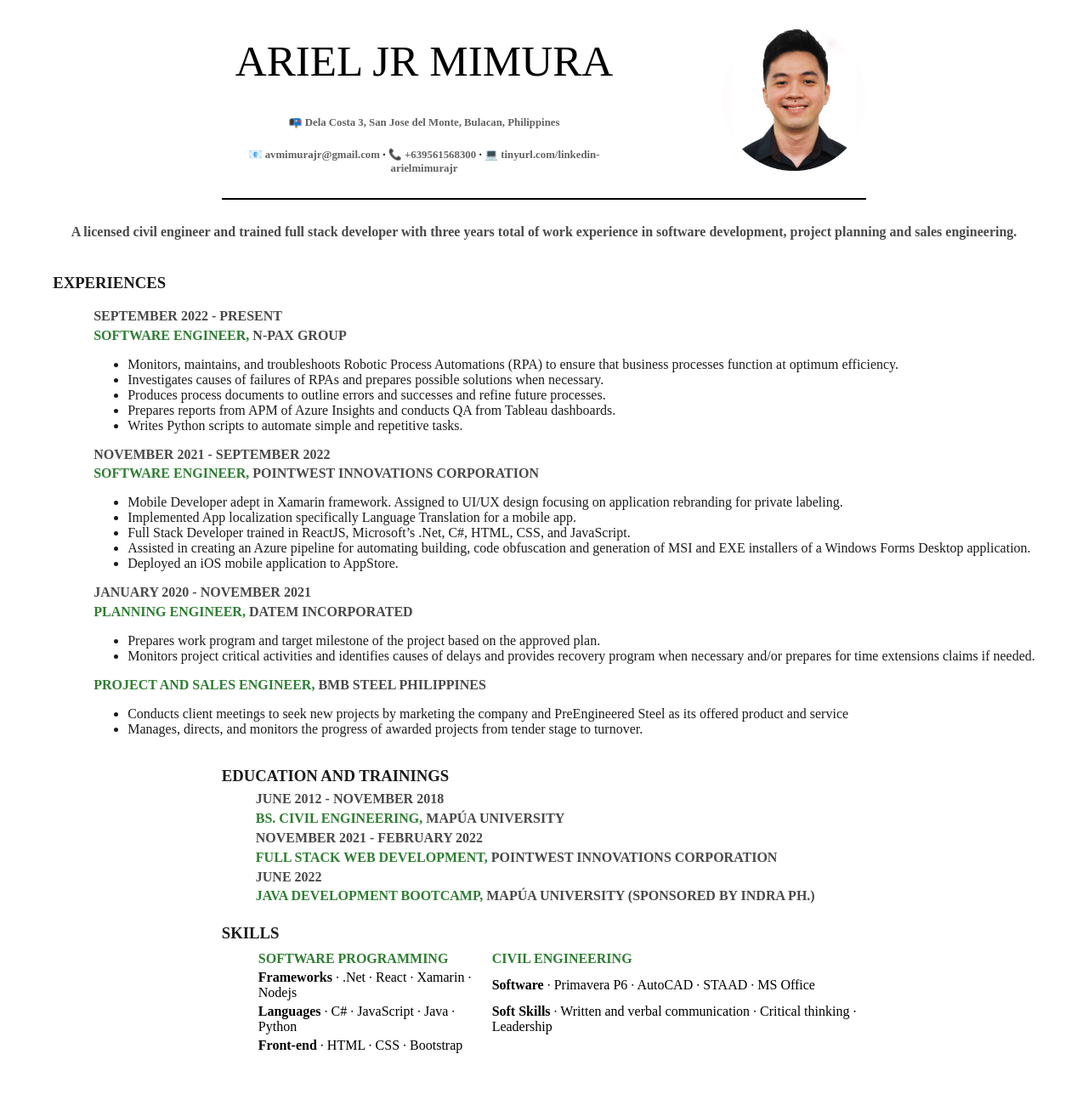
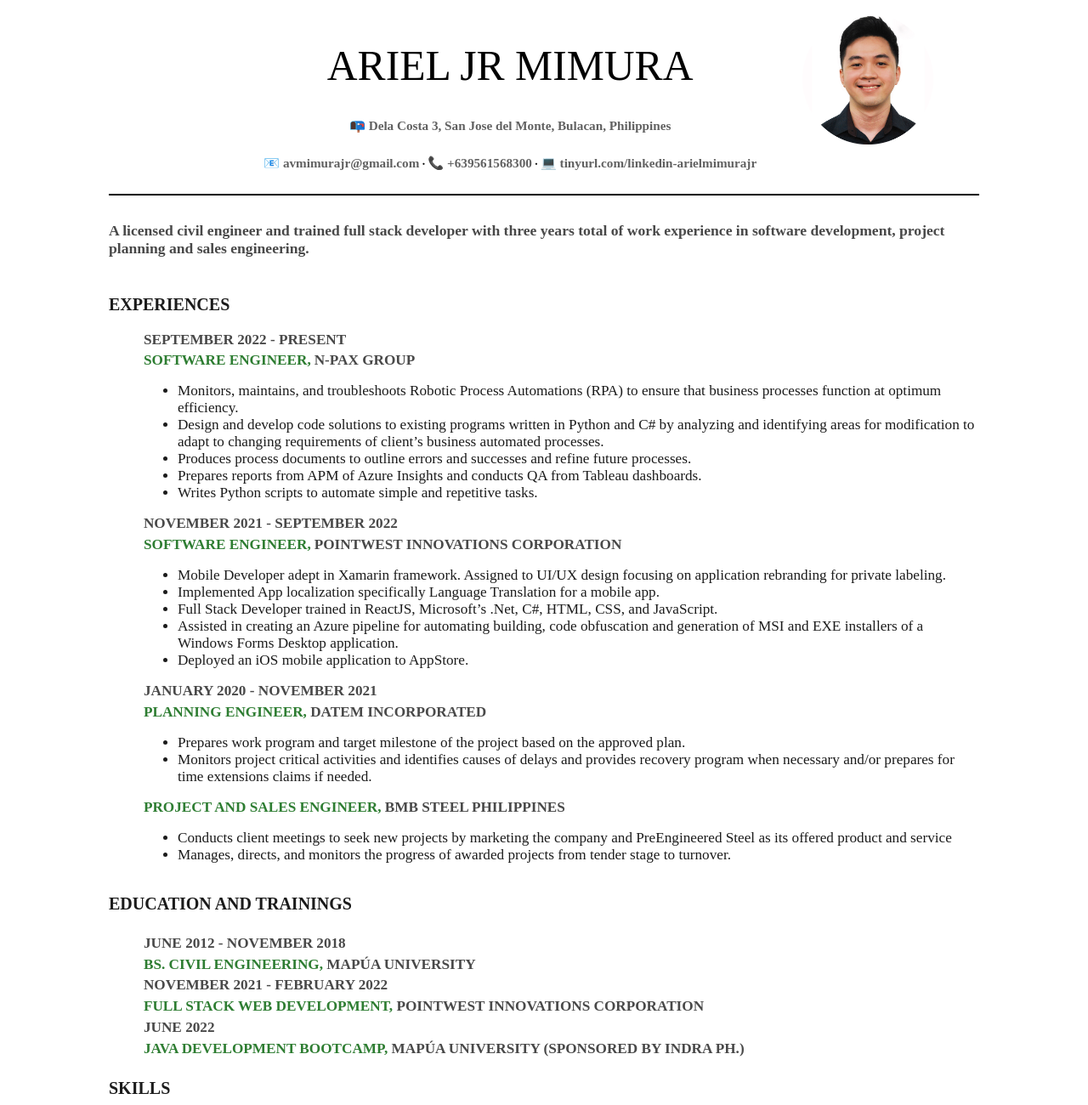
Before and after one commit to mimura-arieljr/CurriculumVitae, a plain HTML site: page index.html in a window 1280 px wide. Shown: the top 1300 px of the page at 85% size. Before the commit the page ends 1274 px from the top, so only its background shows below. Drawn offline with Linux system fonts and the light colour scheme.

Commit message:
Change of styling sheet

```diff
--- a/index.html
+++ b/index.html
@@ -5,7 +5,8 @@
     <meta charset="UTF-8">
     <meta http-equiv="X-UA-Compatible" content="IE=edge">
     <meta name="viewport" content="width=device-width, initial-scale=1.0">
-    <link rel="stylesheet" href="./Style/style.css">
+    <!-- <link rel="stylesheet" href="./Style/style.css"> -->
+    <link rel="stylesheet" href="./Style/cvstyle.css">
     <title>Ariel Jr Mimura</title>
 </head>
 
@@ -13,7 +14,6 @@
     <div class="heading-container">
         <div class="heading">
             <div class="heading-info">
-                <center>
                     <h1 class="name">ARIEL JR MIMURA</h1>
                     <h5 class="details">📭 Dela Costa 3, San Jose del Monte, Bulacan, Philippines</h5>
                     <h5><a href="mailto:avmimurajr@gmail.com">📧 avmimurajr@gmail.com</a> ∙ <a
@@ -21,10 +21,9 @@
                         <a href="https://www.linkedin.com/in/ariel-jr-mimura-7ab978179/?originalSubdomain=ph">💻
                             tinyurl.com/linkedin-arielmimurajr</a>
                     </h5>
-                </center>
             </div>
             <div class="picture">
-                <img src="./Resources/Mimura_ArielJr-circle.png" alt="Ariel Picture" height="170px">
+                <img src="./Resources/Mimura_ArielJr-circle.png" alt="Ariel Picture">
             </div>
         </div>
     </div>
@@ -43,7 +42,8 @@
                 <ul>
                     <li>Monitors, maintains, and troubleshoots Robotic Process Automations (RPA) to ensure that business
                         processes function at optimum efficiency.</li>
-                    <li>Investigates causes of failures of RPAs and prepares possible solutions when necessary.</li>
+                    <li>Design and develop code solutions to existing programs written in Python and C# by
+                        analyzing and identifying areas for modification to adapt to changing requirements of client’s business automated processes.</li>
                     <li>Produces process documents to outline errors and successes and refine future processes.</li>
                     <li>Prepares reports from APM of Azure Insights and conducts QA from Tableau dashboards.</li>
                     <li>Writes Python scripts to automate simple and repetitive tasks.</li>
--- /dev/null
+++ b/style/cvstyle.css
@@ -0,0 +1,143 @@
+/* Global Styling */
+
+body{
+    margin: auto;
+    width: 80%;
+    justify-content: center;
+}
+
+h3{
+    font-size: 2.5vh;
+}
+
+a:link, a:visited{
+    text-decoration: none;
+    color: #616161;
+    font-size: 1.9vh;
+}
+
+li{
+    font-size: 2.15vh;
+}
+
+td{
+    font-size: 2.15vh;
+}
+
+/* HEAD OF THE CONTENT */
+
+.heading{
+    display: flex;
+    margin: auto;
+    justify-content: space-evenly;
+    padding-top: 2vh;
+    border-bottom: .3vh solid;
+    padding-bottom: 0.3rem;
+}
+
+.heading-info{
+    margin-left: 10vw;
+}
+
+img{
+    height: 12vw;
+}
+
+.name{
+    color: black;
+    font-size: 6.2vh;
+    font-weight: 500;
+    text-align: center;
+}
+
+.details{
+    color: #616161;
+    text-decoration: none;
+    font-size: 1.9vh;
+    text-align: center;
+}
+
+/* BODY OF THE CONTENT */
+/* EXPERIENCES */
+
+.content-body{
+    display: flex;
+    flex-direction: column;
+    align-items: center;
+}
+
+.summary{
+    padding-top: 0.5rem;
+    font-size: 2.2vh;
+    color: #494949;
+}
+
+.experiences{
+    color: #1b1b1b;
+}
+.experiences-inner{
+    padding-left: 3.2vw;
+}
+
+.duration{
+    color: #494949;
+    font-weight: bold;
+    font-size: 2.15vh;
+    margin: .3rem 0;
+}
+
+.role{
+    color: #2e7d32;
+    font-weight: bold;
+    font-size: 2.15vh;
+}
+
+.company{
+    color: #494949;
+    font-weight: bold;
+    font-size: 2.15vh;
+}
+
+/* EDUCATION*/
+
+.education{
+    display: flex;
+    flex-direction: column;
+    color: #1b1b1b;
+    padding-bottom: 0.3rem;
+}
+
+.education-inner{
+    padding-left: 3.2vw;
+}
+
+.program{
+    color: #2e7d32;
+    font-weight: bold;
+    padding-bottom: 1rem;
+    font-size: 2.15vh;
+}
+
+.school{
+    color: #494949;
+    font-weight: bold;
+    font-size: 2.15vh;
+}
+
+/* SKILL*/
+
+table{
+    padding-bottom: 2.2vh;
+    border-spacing: 3.125rem 0.3rem;
+}
+
+.skills-header{
+    color: #1b1b1b;
+    font-size: 2.5vh;
+}
+
+.skill{
+    color: #2e7d32;
+    font-weight: bold;
+    font-size: 2.2vh;
+}
```
